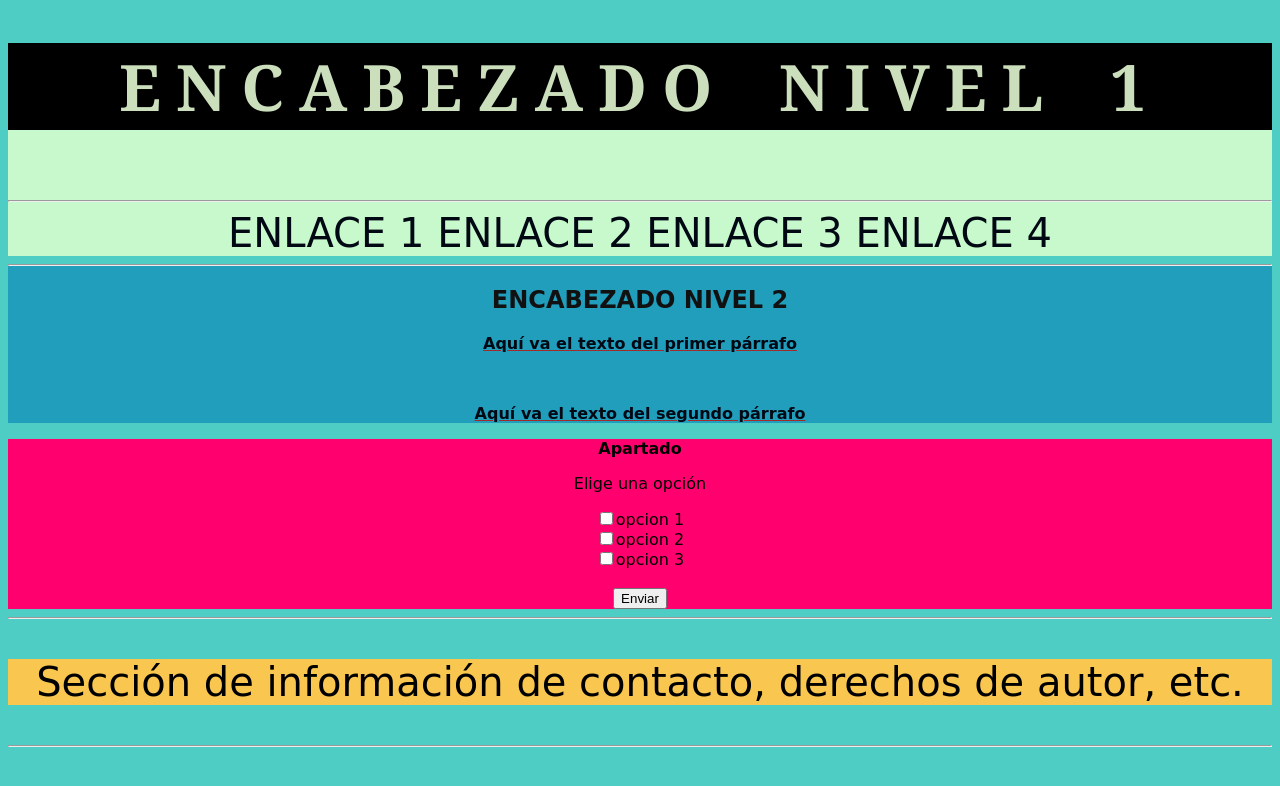
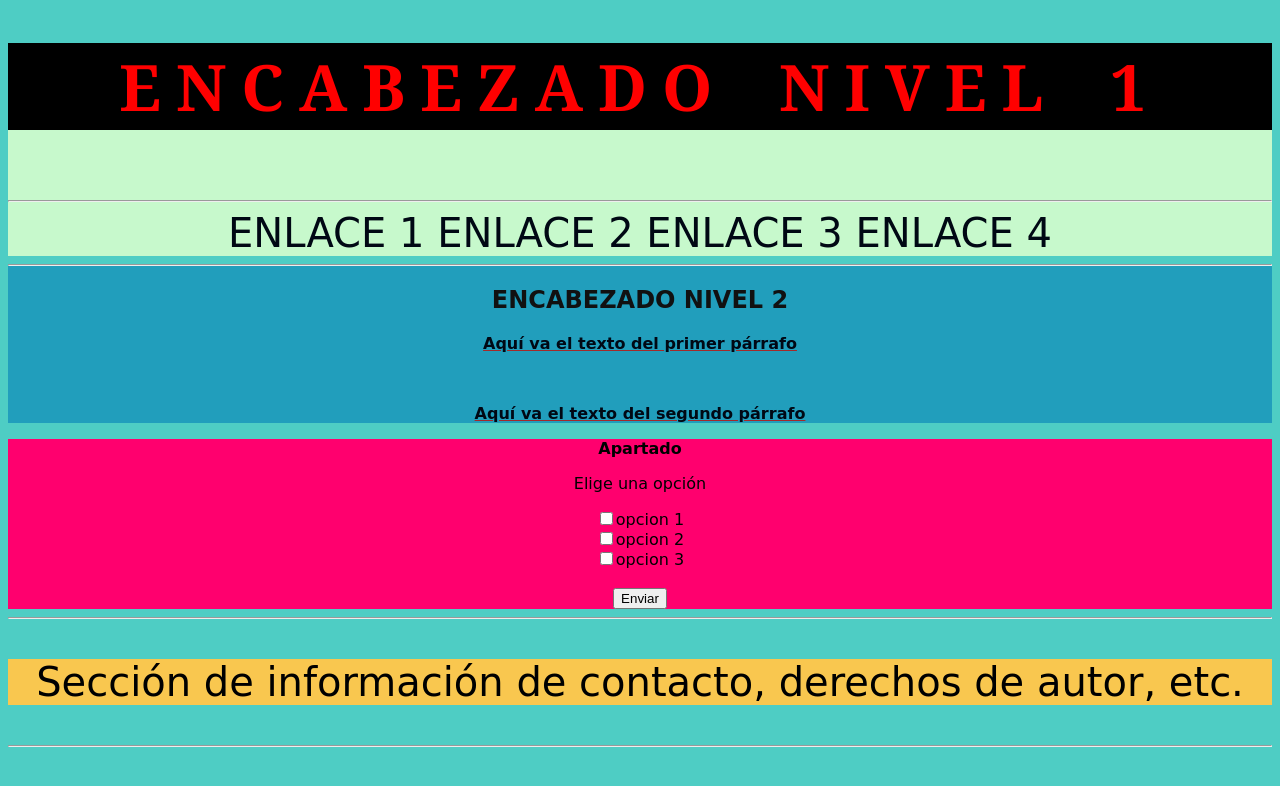
Before and after one commit to JanetPS26/gh-pages, a plain HTML site: page index.html in a window 1280 px wide. Drawn offline with Linux system fonts and the light colour scheme; a web font is replaced by a local one.

Commit message:
Update index.html

```diff
--- a/index.html
+++ b/index.html
@@ -1,5 +1,8 @@
 <!DOCTYPE html>
 <html lang="en">
+    <!-- con style se puede escribir o copiar el codigo de CSS     <style>
+    </style> -->
+
 <head>
      <!-- En head se colocan metadatos y enlaces externos -->
 
@@ -22,7 +25,7 @@
 
 <body>
     <header>
-        <center><h1>ENCABEZADO NIVEL 1</h1>
+        <center><h1 style="color:red">ENCABEZADO NIVEL 1</h1>
             <br>
             <hr>
         <center><nav>
```
